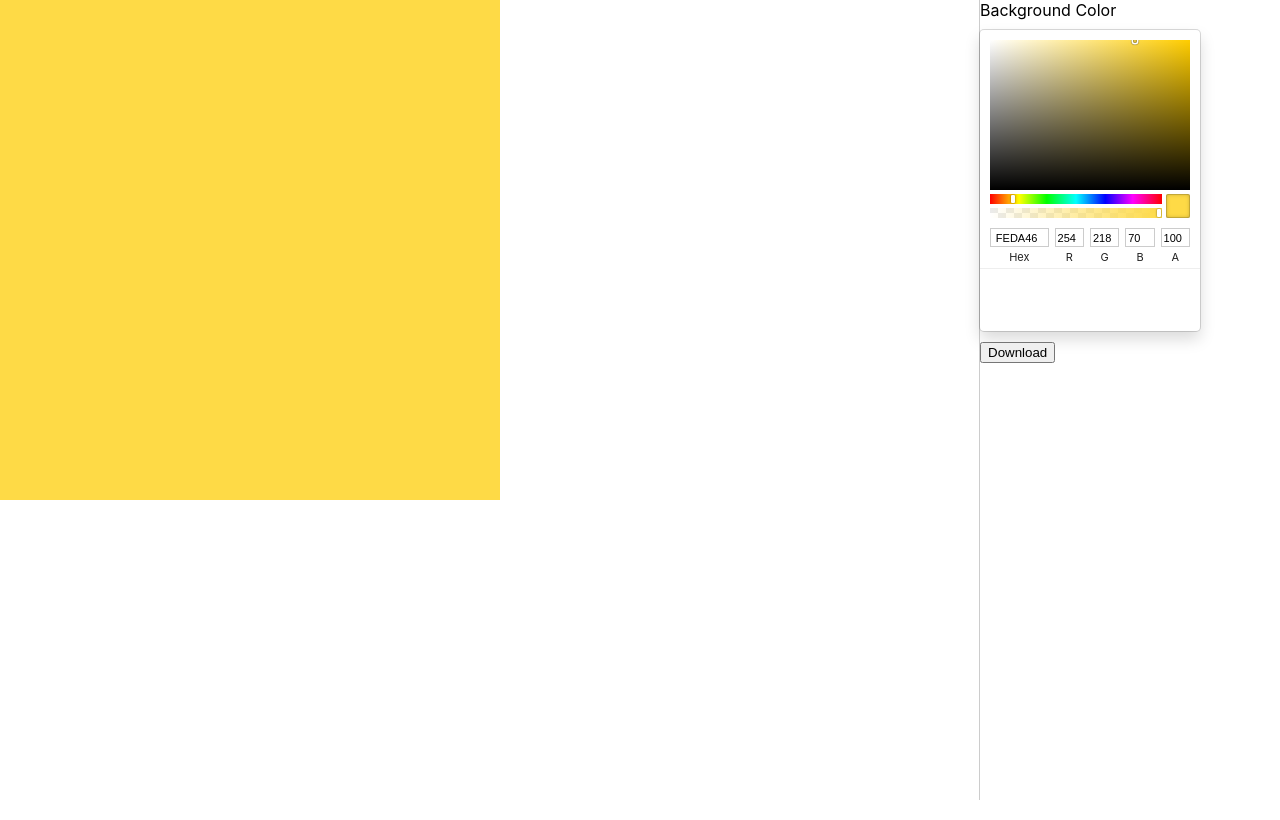
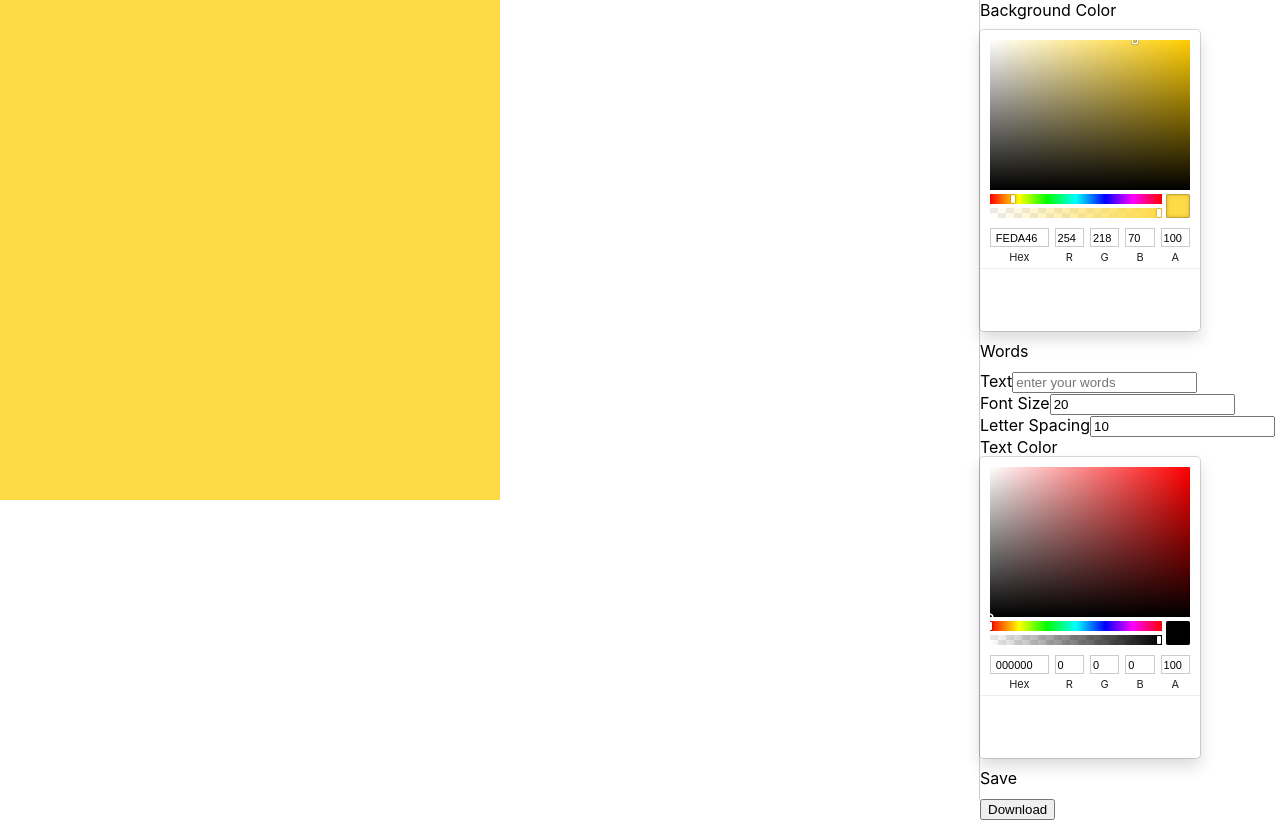
Before and after one commit to luogao/react-learning-road, a React (Create React App) app in the folder wallpaper-production/: page / in a window 1280 px wide. Built offline with nearby package versions, Linux system fonts and the light colour scheme.

Commit message:
添加文字绘制，优化组件内部状态维护

```diff
--- a/wallpaper-production/src/App.js
+++ b/wallpaper-production/src/App.js
@@ -19,7 +19,7 @@ function base64Img2Blob(code) {
   return new Blob([uInt8Array], { type: contentType });
 }
 
-function downloadFile(fileName, content){
+function downloadFile(fileName, content) {
   var aLink = document.createElement('a');
   var blob = base64Img2Blob(content); //new Blob([content]);
   aLink.download = fileName;
@@ -29,15 +29,25 @@ function downloadFile(fileName, content){
 
 class App extends Component {
   state = {
-    canvasWidth: 500,
-    canvasHeight: 500,
-    currentBgColor: '#feda46',
-    imgUrl: ''
+    imgUrl: '',
+    canvasData: {
+      width: 500,
+      height: 500,
+      bgColor: '#feda46',
+      words: {
+        text: '',
+        fontSize: 20,
+        color: '#000',
+        letterSpacing: 10
+      }
+    }
   }
 
-  handleColorChange(res) {
+  handleDataUpdate(key, value) {
+    const _canvasData = Object.assign({}, this.state.canvasData)
+    _canvasData[key] = value
     this.setState({
-      currentBgColor: res.hex
+      canvasData: _canvasData
     })
   }
 
@@ -51,11 +61,11 @@ class App extends Component {
   }
 
   render() {
-    const { canvasWidth, canvasHeight, currentBgColor } = this.state
+    const { canvasData } = this.state
     return (
       <div className="App">
-        <Canvas update={(res) => { this.handleCanvasUpdate(res) }} width={canvasWidth} height={canvasHeight} bgColor={currentBgColor} />
-        <Control onSave={() => { this.handleSave() }} color={currentBgColor} onChange={(res) => { this.handleColorChange(res) }} />
+        <Canvas update={(res) => { this.handleCanvasUpdate(res) }} data={canvasData} />
+        <Control dataUpdate={(key, value) => { this.handleDataUpdate(key, value) }} data={canvasData} onSave={() => { this.handleSave() }} />
       </div>
     );
   }
--- a/wallpaper-production/src/components/Canvas/Canvas.js
+++ b/wallpaper-production/src/components/Canvas/Canvas.js
@@ -1,5 +1,20 @@
 import React from 'react'
 import './Canvas.css'
+
+function _drawText(options) {
+  const { canvas, ctx, text, position, color = "#000", fontSize = 16, letterSpacing = 10 } = options
+  const { x, y } = position
+  canvas.style.letterSpacing = `${letterSpacing}px`
+
+  ctx.save()
+  ctx.fillStyle = color
+  ctx.textAlign = 'center'
+  ctx.textBaseline = 'middle'
+  ctx.font = `${fontSize}px system-ui`
+  ctx.fillText(text, x + (letterSpacing / 2), y)
+  ctx.restore()
+}
+
 
 class Canvas extends React.Component {
 
@@ -17,12 +32,24 @@ class Canvas extends React.Component {
 
   draw() {
     const { ctx, canvas } = this
-    const { bgColor, width, height } = this.props
+    const { data } = this.props
+    const { width, height, bgColor, words } = data
+    const { color: textColor, fontSize, text, letterSpacing } = words
+
     ctx.clearRect(0, 0, width, height)
     ctx.beginPath()
     ctx.rect(0, 0, width, height)
     ctx.fillStyle = bgColor
     ctx.fill()
+    _drawText({
+      canvas,
+      ctx,
+      text,
+      position: { x: width / 2, y: height / 2 },
+      fontSize: fontSize,
+      color: textColor,
+      letterSpacing
+    })
     this.getImgSrc(canvas)
   }
 
@@ -43,7 +70,8 @@ class Canvas extends React.Component {
   }
 
   render() {
-    const { width, height } = this.props
+    const { data } = this.props
+    const { width, height } = data
     return (
       <div className="render">
         <canvas ref={this.canvasRef} width={width} height={height}></canvas>
--- a/wallpaper-production/src/components/Control/Control.js
+++ b/wallpaper-production/src/components/Control/Control.js
@@ -3,16 +3,86 @@ import { SketchPicker } from 'react-color'
 
 import './Control.css'
 
+const defaultText = 'enter your words'
+
 class Control extends React.Component {
+
+  constructor(props) {
+    super(props)
+    this.handleColorChange = this.handleColorChange.bind(this)
+  }
+
+  handleWordsDataChange(key, value) {
+    const { dataUpdate, data } = this.props
+    const _words = Object.assign({}, data.words)
+    _words[key] = value
+    dataUpdate('words', _words)
+  }
+
+  handleColorChange(res) {
+    const { dataUpdate } = this.props
+    dataUpdate('bgColor', res.hex)
+  }
+
   render() {
-    const { onChange, color, onSave } = this.props
+    const { onSave, data } = this.props
+
     return (
       <div className='control-container'>
         <section>
           <span> Background Color </span>
-          <SketchPicker color={color} onChange={onChange} />
+          <SketchPicker color={data.bgColor} onChange={this.handleColorChange} />
         </section>
         <section>
+          <span> Words </span>
+          <div>
+            <label>Text</label>
+            <input
+              placeholder={defaultText}
+              value={data.words.text}
+              type="text"
+              onChange={
+                (e) => {
+                  let value = e.currentTarget.value
+                  this.handleWordsDataChange('text', value)
+                }
+              }
+            />
+          </div>
+          <div>
+            <label>Font Size</label>
+            <input
+              placeholder='change font size'
+              value={data.words.fontSize}
+              type="number"
+              onChange={
+                (e) => { this.handleWordsDataChange('fontSize', e.currentTarget.value) }
+              }
+            />
+          </div>
+          <div>
+            <label>Letter Spacing</label>
+            <input
+              placeholder='change the letter spacing'
+              value={data.words.letterSpacing}
+              type="number"
+              onChange={
+                (e) => { this.handleWordsDataChange('letterSpacing', e.currentTarget.value) }
+              }
+            />
+          </div>
+          <div>
+            <label>Text Color</label>
+            <SketchPicker
+              color={data.words.color}
+              onChange={
+                (res) => { this.handleWordsDataChange('color', res.hex) }
+              }
+            />
+          </div>
+        </section>
+        <section>
+          <span> Save </span>
           <button onClick={onSave}>Download</button>
         </section>
       </div>
```
